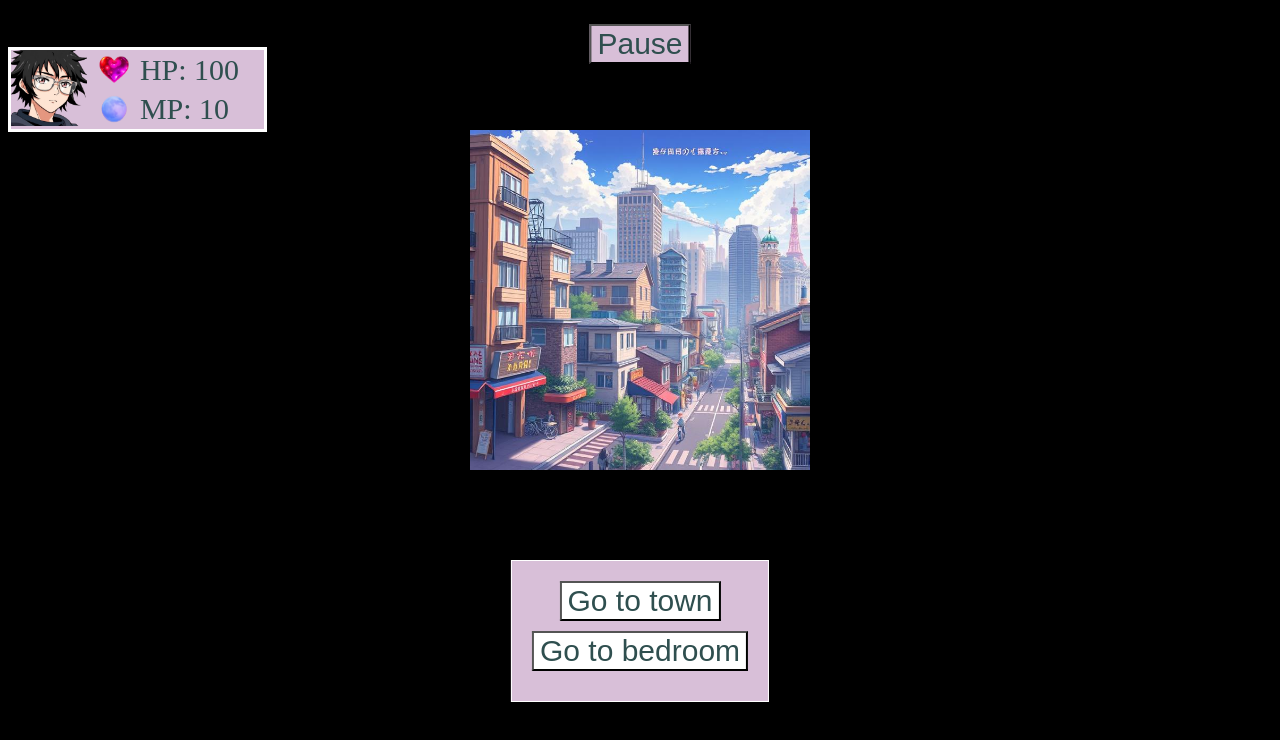
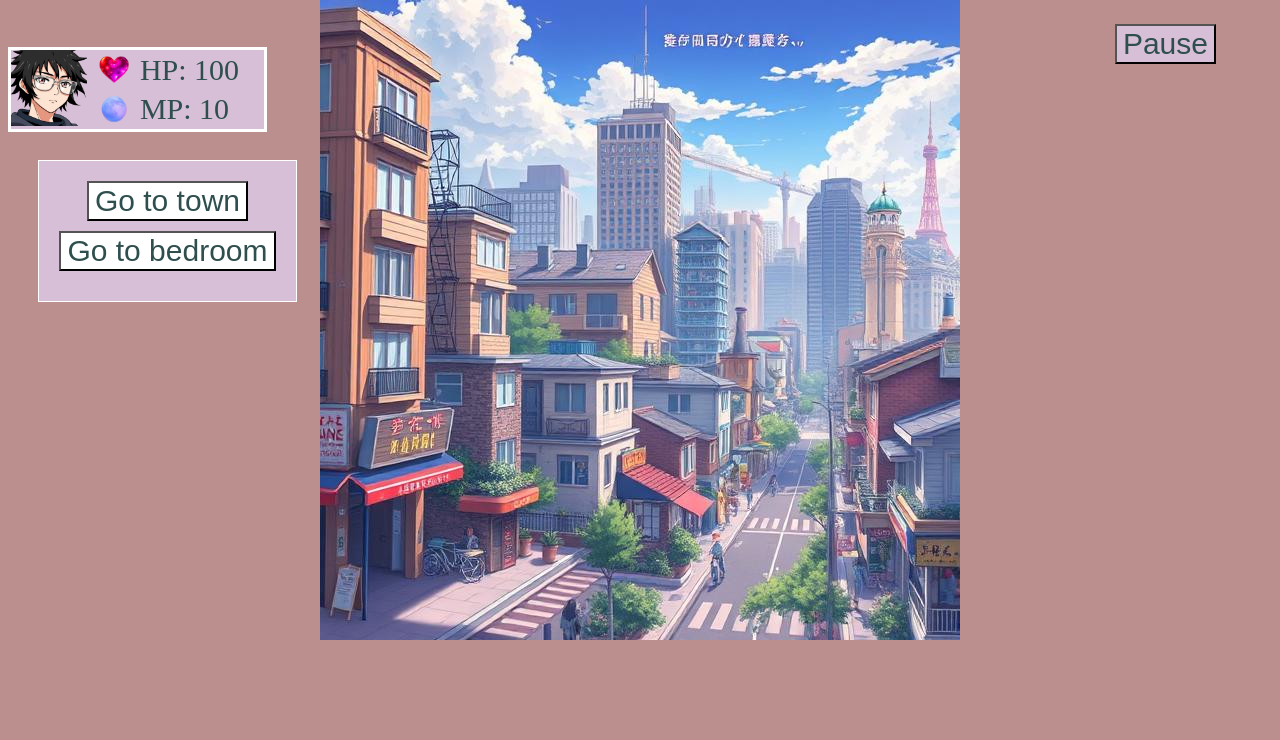
Before and after one commit to amethystCyber/amatsumiMMO, a plain HTML site: page amatsumiSPA.html in a window 1280 px wide. Both pictures are taken after a click on the button "Go to town". Drawn offline with Linux system fonts and the light colour scheme.

Commit message:
got rid of the map div and instead am changing the background of the entire document which i believe will be more visually appealing

```diff
--- a/amatsumiSPA.html
+++ b/amatsumiSPA.html
@@ -2,14 +2,16 @@
 <head>
 <style>
 body{
-    background-color: black;
+    background-color: rosybrown;
+    background-size: 50%;
+    background-position: top center;
+    background-repeat: no-repeat;
 }
 /*pause menu UI*/
 #pause{
     position: absolute;
     top: 3%;
-    left: 50%;
-    transform: translateX(-50%);
+    right: 5%;
     font-size: 30px;
     background-color: thistle;
     color: darkslategray;
@@ -124,30 +126,6 @@ flex-direction: row;
   font-size: 30px;
 }
 
-
-/*room UI*/
-.room{
-    border: none;
-    padding: 20px;
-    position: absolute;
-    top: 10%;
-    left: 50%;
-    transform: translateX(-50%);
-    width: 50%;
-    background-size: 50%;
-    background-repeat: no-repeat;
-    background-position: center;
-    height: 50%;
-    z-index: 1;
-}
-#town{
-    background-image: url('day1.jpg');
-    display: none;
-}
-#bedroom{
-    background-image: url('bedroom.jpg');
-    display: none;
-}
 /*Navbox UI*/
 #navBox{
   background-color: thistle;
@@ -158,9 +136,8 @@ flex-direction: row;
   flex-direction: column;
   width: fit-content;
   position: absolute;
-  top: 70%;
-  left: 50%;
-  transform: translateX(-50%);
+  top: 20%;
+  left: 3%;
   color: darkslategray;
   font-weight: bold;
   border: solid 1px white;
@@ -204,19 +181,13 @@ flex-direction: row;
 
 </div>
 
-<!--these will be rooms-->
-<div id="town" class="room"></div>
-<div id="bedroom" class="room"></div>
-
 <!--room navigation-->
 <div id="navBox">
-<button onclick="enterRoom('town')">Go to town</button>
-<button onclick="enterRoom('bedroom')">Go to bedroom</button>
+<button onclick="goToRoom('town')">Go to town</button>
+<button onclick="goToRoom('bedroom')">Go to bedroom</button>
 </div>
 
-
 <script>
-//By default we can enter in a bedroom, regardless of what room you saved in
 let gameState = {
     playersName: "Marcelo",
     hp: 100,
@@ -224,8 +195,8 @@ let gameState = {
     defense: 1,
     mp: 10,
     gold: 0,
+    currentroom: "",
     exp: 0,
-    currentroom: "bedroom",
     level: 0
 }
 
@@ -296,33 +267,41 @@ function closePause(){
 document.getElementById('pauseMenu').style.display = "none";
 }
 
-function enterRoom(roomname){
-gameState.currentroom = roomname;
-
-  // hide all rooms
-  document.querySelectorAll(".room").forEach(div => {
-    div.style.display = "none";
-  });
-
-
-let room = document.getElementById(roomname);
-if (room){
-    room.style.display = "block";
-}
-saveGame();
-console.log(`Current Room: ${gameState.currentroom}`)
-}
-
 function loadPlayerBox(){
   document.getElementById('playerBoxHp').innerText = `HP: ${gameState.hp}`;
   document.getElementById('playerBoxMp').innerText = `MP: ${gameState.mp}`;
 }
-//load the saved room on startup
-enterRoom(gameState.currentroom);
-//if no current room we go to bedroom
-if (!gameState.currentroom){
-  enterRoom('bedroom');
+
+
+function goToRoom(roomname){
+  //first we clear the previous room
+  document.body.style.backgroundImage = "none";
+
+  //set the current room in game state
+  gameState.currentroom = roomname;
+
+  //log whats going on
+  console.log('goToRoom function activated');
+  console.log('requested room:');
+  console.log(gameState.currentroom);
+
+  //if im going to town then the background becomes town
+  if (gameState.currentroom === "town"){
+  document.body.style.backgroundImage = "url('day1.jpg')";
 }
+
+  if (gameState.currentroom === "bedroom"){
+  document.body.style.backgroundImage = "url('bedroom.jpg')";
+}
+
+saveGame();
+}
+
+
+
+
+
+
 pauseStatsSetup();
 loadPlayerBox();
 </script>
```
